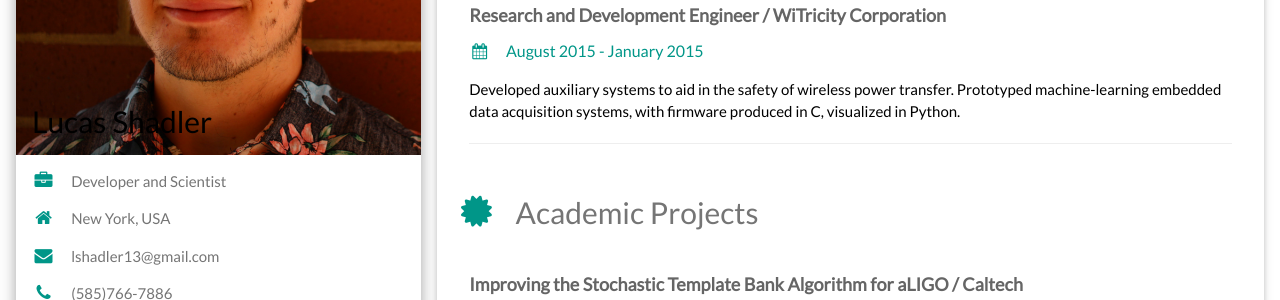
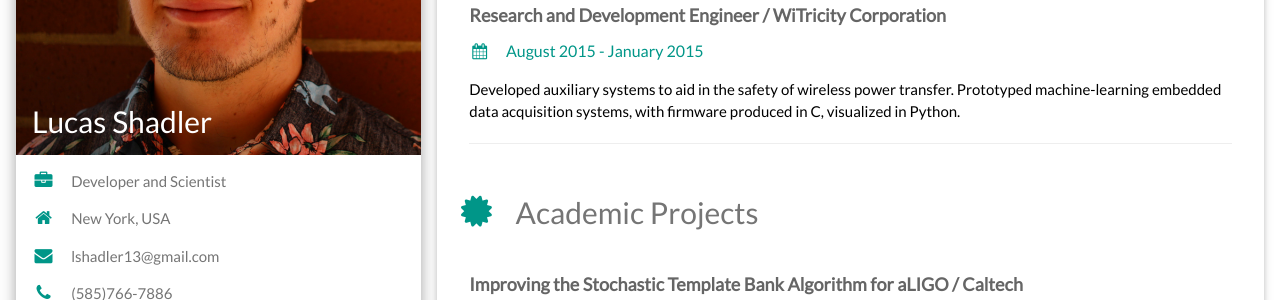
Before and after one commit to sumwatshade/sumwatshade.github.io, a Jekyll site: the page built from resume.html, in a window 1280 px wide. Shown: the part 344-644 px from the top of the page. Built offline with Jekyll 4.4.1, drawn with Linux system fonts in a browser that asks for light colours.

Commit message:
change color of name on resume

```diff
--- a/resume.html
+++ b/resume.html
@@ -16,7 +16,7 @@
       <div class="w3-white w3-text-grey w3-card-4">
         <div class="w3-display-container">
           <img src="assets/Luke_portrait_01.jpg" style="width:100%" alt="Avatar">
-          <div class="w3-display-bottomleft w3-container w3-text-black">
+          <div class="w3-display-bottomleft w3-container w3-text-white">
             <h2>Lucas Shadler</h2>
           </div>
         </div>
```
